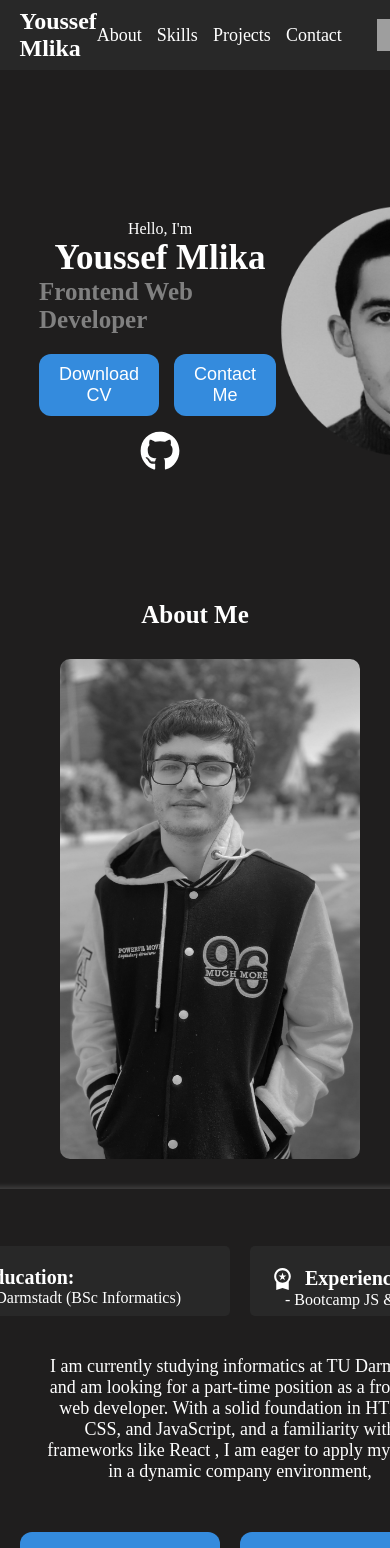
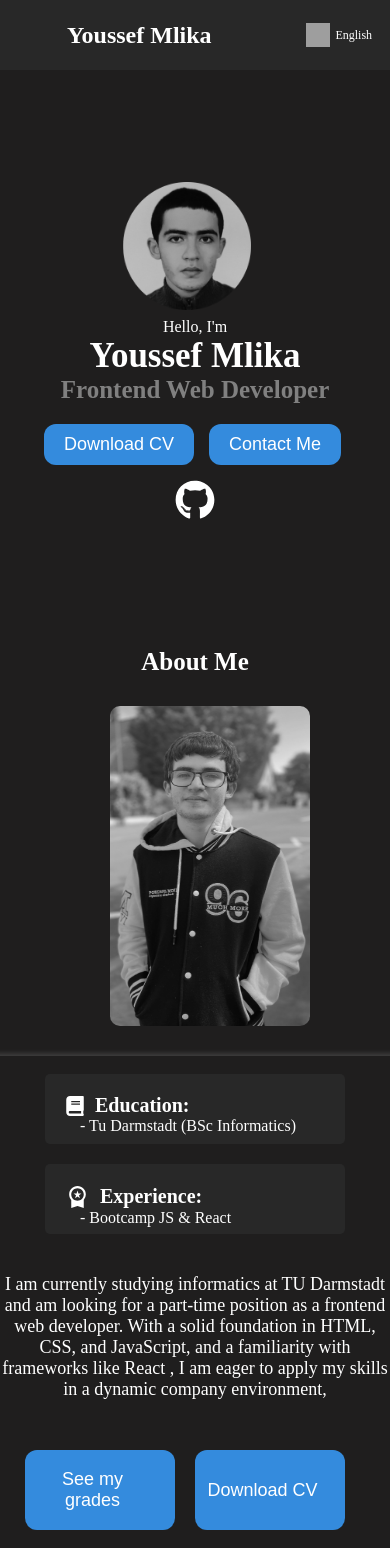
Before and after one commit to CrypticCoder67458/portfolio, a React (Vite) app in the folder portfolio/: page / in a window 390 px wide. Shown: the top 1548 px of the page. Built offline with nearby package versions, Linux system fonts and the light colour scheme; grey boxes are pictures that could not be loaded.

Commit message:
making the portfolio responsive

```diff
--- a/portfolio/src/Components/AboutMe/AboutMe.jsx
+++ b/portfolio/src/Components/AboutMe/AboutMe.jsx
@@ -47,12 +47,12 @@ export const AboutMe = ({isEnglish}) => {
 
             <a download={grades} href={grades} >
               <button >{isEnglish ? 'See my grades' : 'Meine Noten anzeigen'}
-                <FaEye size={20}/>
+                <FaEye size={20} className='btn-download-img'/>
               </button>
             </a>
             <a download={cv} href={cv}>
               <button >{isEnglish ? 'Download CV' : 'Mein Lebenslauf herunterladen'}
-                <FaFileDownload size={20}/>
+                <FaFileDownload size={20} className='btn-download-img'/>
               </button>
             </a>
           </div>
--- a/portfolio/src/Components/AboutMe/about-me.css
+++ b/portfolio/src/Components/AboutMe/about-me.css
@@ -1,33 +1,34 @@
 .about-me-content{
-    overflow-x:visible;
+    overflow-x: visible;
     position: relative;
-    margin-top: 20px;
-    border-radius: 10px;
+    margin-top: 1.25rem; /* 20px converted to rem */
+    border-radius: 0.625rem; /* 10px converted to rem */
     display: flex;
     justify-content: flex-start;
     align-items: flex-start;
 }
 .section-title{
-    margin-bottom: 40px;
-    margin-left: 60px;
-    font-size: 35px;
+    margin-bottom: 2.5rem; /* 40px converted to rem */
+    margin-left: 3.75rem; /* 60px converted to rem */
+    font-size: 2.1875rem;
 }
 .about-me-text {
-    padding: 50px 100px;
+    padding: 3.125rem 3.25rem; /* 50px and 100px converted to rem */
     width: 100vw;
     display: flex;
     flex-direction: column;
     align-items: center;
     justify-content: center;
     overflow: hidden;
-    box-shadow: 0.1px 0.3px 5px 3px rgb(65, 64, 64);
-    row-gap: 30px;
+    box-shadow: 0.00625rem 0.01875rem 0.3125rem 0.1875rem rgb(65, 64, 64);
+    row-gap: 1.875rem;
+
 }
 .about-me-profile-img{
-    height: 500px;
-    width: 300px;
-    margin-left: 30px;
-    border-radius: 10px;
+    height: 31.25rem;
+    width: 18.75rem;
+    margin-left: 1.875rem;
+    border-radius: 0.625rem;
     z-index: 1;
 }
 
@@ -51,6 +52,7 @@
  }
  .about-me-paragraph{
     overflow-y: hidden;
+    height: auto;
     font-size: 18px;
     text-align: center;
     margin-bottom: 20px;
@@ -76,7 +78,6 @@
 .about-me-highlight{
     overflow-x: visible;
     height: 30px;
-
     margin: 10px;
      background: #282828;
     display: flex;
@@ -115,7 +116,7 @@
 
 
 
-  @media only screen and (max-width: 768px) {
+  @media only screen and (max-width: 960px) {
  .about-me-content {
         flex-direction: column;
         padding: 10px;
@@ -134,19 +135,72 @@
 .about-me-paragraph {
     max-width: 600px;
 }
-
-    /* Your CSS styles for smaller screens here
-
-
-    .about-me-profile-img {
-        width: 200px;
-        height: 300px;
+@media  (max-width: 732px) {
+    .about-me-btns{
+        display: flex;
+        justify-content: center;
+        margin-bottom: 10px;
+    }
+    .about-me-text{
+        min-height: 450px;
     }
 
+    .about-me-btns button{
+        width: 150px;
+        height: 80px;
+        display: flex;
+        column-gap: 15px;
+        align-items: center;
+        justify-content: center;
+        padding: 15px 10px;
+    }
+    .about-me-paragraph{
+        min-height:auto;
+    }
+
+.about-me-highlights{
+    flex-direction: column;
+}
+.btn-download-img{
+    visibility: hidden;
+    width: 0;
+}
+}
+@media  (max-width: 532px) {
     .about-me-text {
-        padding-left: 20px;
-        padding-right: 20px;
-        padding-top: 30px;
-        padding-bottom: 30px;
-    }*/
+        padding: 0.5rem 1rem;
+        height: auto;
+    }
+    .about-me-profile-img {
+        height:20rem;
+        width: 12.5rem; /
+    }
+
 }
+
+@media only screen and (max-width: 375px) {
+    .section-title {
+        font-size: 1.5rem;
+        margin-left: 2.5rem;
+    }
+    .about-me-text {
+        padding: 0.25rem 0.5rem;
+    }
+    .about-me-profile-img {
+        height: 15.625rem;
+        width: 10rem;
+    }
+    .about-me-highlight{
+        overflow-x: visible;
+        height: 30px;
+        margin: 10px;
+         background: #282828;
+        display: flex;
+        flex-direction: column;
+        align-items: flex-start;
+        border-radius: 5px;
+        padding: 20px;
+
+    }
+}
+}
--- a/portfolio/src/Components/Contact/contact.css
+++ b/portfolio/src/Components/Contact/contact.css
@@ -59,3 +59,28 @@
     border: none;
     margin-bottom: 10px;
 }
+@media (max-width: 768px) {
+    .contact {
+        flex-direction: column;
+        align-items: center;
+        column-gap: 50px;
+    }
+    .contact-form{
+        display: flex;
+        flex-direction: column;
+        align-items: center;
+
+    }
+    .form-control input, .form-control textarea{
+        width: 80vw;
+    }
+}
+
+@media (max-width: 480px) {
+    .contact {
+        flex-direction: column;
+        align-items: center;
+        column-gap: 20px;
+    }
+
+}
--- a/portfolio/src/Components/Hero/hero.css
+++ b/portfolio/src/Components/Hero/hero.css
@@ -1,20 +1,22 @@
-.hero{
-    margin-top: 120px;
+
+.hero {
+    margin-top: 7rem;
     display: flex;
     justify-content: space-evenly;
     align-items: center;
     min-height: 10vh;
     padding-left: 10%;
     padding-right: 10%;
-    margin-bottom: 130px;
+    margin-bottom: 8rem;
+    min-width: 320px; /* Example min-width value, adjust as needed */
 }
-.hero-profile-img{
-    width: 250px;
-    margin-right: 50px;
 
+.hero-profile-img {
+    width: 15rem;
+    margin-right: 3rem;
 }
-.hero-text{
-    margin-top: 30px;
+.hero-text {
+    margin-top: 2rem;
     display: flex;
     flex-direction: column;
     justify-content: center;
@@ -48,11 +50,39 @@
     align-items: center;
     column-gap: 10px;
 }
-/*.cv-btn:hover,.contact-btn{
-    background: rgb(0, 0, 0);
-    color: white;
+@media (max-width: 768px) {
+    .hero {
+        padding-left: 2rem;
+        padding-right: 2rem;
+        flex-direction: column;
+        -ms-flex-order: 1;
+    }
+
+    .hero-profile-img {
+        width: 10rem;
+        margin-right: 2rem;
+        order: -1;
+        align-items: center;
+
+    }
+
+    .hero-text {
+        margin-top: 1rem;
+    }
 }
-.contact-btn:hover{
-    color: black;
-    background-color: white;
-}*/
+
+@media (max-width: 480px) {
+    .hero {
+        padding-left: 1rem;
+        padding-right: 1rem;
+    }
+
+    .hero-profile-img {
+        width: 8rem;
+        margin-right: 1rem;
+    }
+
+    .hero-text {
+        margin-top: 0.5rem;
+    }
+}
--- a/portfolio/src/Components/Navbar/navbar.css
+++ b/portfolio/src/Components/Navbar/navbar.css
@@ -1,13 +1,13 @@
-nav{
-    height: 70px;
+nav {
+    height: 4.375rem; /* 70px */
     display: flex;
     justify-content: space-between;
     align-items: center;
     background: #282828;
     color: white;
     padding-left: 5%;
-    padding-right: 20px;
-
+    padding-right: 1.25rem; /* 20px */
+    min-width: 400px;
 }
 
 ul{
@@ -19,10 +19,10 @@ ul{
     align-items: center;
 }
 
-.nav-links{
+.nav-links {
     align-items: center;
-    font-size: 18px;
-    margin-right: 20px;
+    font-size: 1.125rem; /* 18px */
+    margin-right: 1.25rem; /* 20px */
 }
 .nav-links li{
     margin-right: 15px;
@@ -81,3 +81,41 @@ ul{
     box-shadow: 0 0 5px rgba(0, 0, 0, 0.2);
     background-color: #555555;
 }
+@media (max-width: 768px) {
+    nav {
+        width: 100%;
+        justify-content: space-around;
+    }
+
+
+
+    .nav-links li {
+        margin-right: 0.625rem;
+    }
+
+    .lang li {
+        margin-right: 0.3125rem;
+    }
+
+    .lang-container img {
+        width: 1.5rem;
+        height: 1.5rem;
+    }
+
+    .lang-container p {
+        font-size: 0.75rem;
+    }
+
+    .lang-menu {
+        top: 2rem;
+        left: 0;
+    }
+}
+@media (max-width: 685px){
+
+    .nav-links {
+        margin-right: 0;
+        visibility: hidden;
+        width: 0;
+    }
+}
--- a/portfolio/src/Components/Projects/Project.jsx
+++ b/portfolio/src/Components/Projects/Project.jsx
@@ -9,7 +9,7 @@ export const Project = ({project}) => {
     <div className='project'>
         <img src={project.img} className='dark-white-effect' />
         {project.isWorking ? null:<div className='not-working'>Currently Not Working</div>}
-        <h1>{project.title}</h1>
+        <h1 className='project-title'>{project.title}</h1>
 
         <div className='project-info'>
             <a  href={project.demoUrl} className='project-links zoom-effect'>
--- a/portfolio/src/Components/Projects/projects.css
+++ b/portfolio/src/Components/Projects/projects.css
@@ -68,3 +68,35 @@
     color: white;
     border-radius: 20px;
 }
+@media (max-width: 768px) {
+    .project-title{
+        font-size: 30px;
+    }
+    .project {
+        max-width: 90%;
+        min-width: 90%;
+        margin: 10px;
+    }
+
+    .project img {
+        width: 100%;
+        height: auto;
+    }
+
+    .project-info {
+        font-size: 16px;
+    }
+
+    .projects-section-title {
+        font-size: 20px;
+    }
+
+    .projects-section-title h2 {
+        font-size: 30px;
+    }
+}
+@media (max-width: 500px) {
+    .project-title{
+        font-size: 25px;
+    }
+}
```
